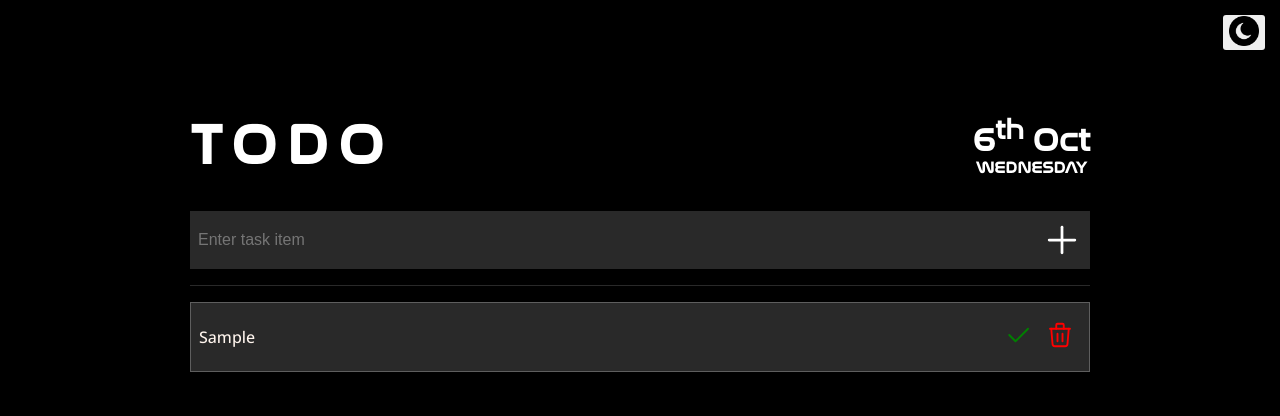
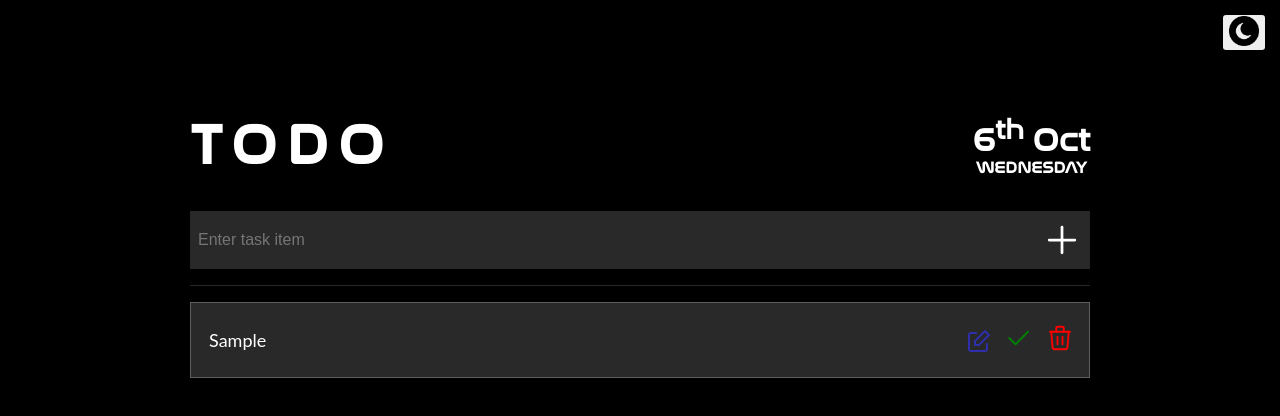
Before and after one commit to vaishnav-sh/todo-app, a plain HTML site: page index.html in a window 1280 px wide. Both pictures are taken after typing "Sample" into the empty fields and a click on the button 1062 px from the left and 241 px from the top of the page. Drawn offline with nearby package versions, Linux system fonts and the light colour scheme.

Commit message:
Edit Button

```diff
--- a/src/index.js
+++ b/src/index.js
@@ -26,18 +26,20 @@ myDay.innerHTML = dNames[currDay];
 // ADDING ITEMS TO DO
 
 const item = document.getElementById('enter-task');
-const todoList = document.getElementById('todo-list');
+const todoList = document.getElementById('todo-list'); //ul
 const addBtn = document.getElementById('add-btn');
+
 
 //event listeners
 addBtn.addEventListener('click', addItem);
 todoList.addEventListener('click', deleteCheck);
 
+
 function addItem(e) {
     e.preventDefault();
 
     // take input text
-    var newItem = document.getElementById('enter-task').value;
+     var newItem = document.getElementById('enter-task').value;
 
     // return if input value is empty or contains only spaces
     if(!newItem.trim()) return;
@@ -48,14 +50,36 @@ function addItem(e) {
 
     // create task item name
     var newTodo = document.createElement("li");
-    newTodo.innerText =  newItem;
     newTodo.classList.add('todo-item');
+
+
+    // creating input by govind
+    var input = document.createElement("INPUT");
+      input.setAttribute("type", "text");
+      input.classList.add('inputItem');
+      newTodo.appendChild(input);
+      input.setAttribute("value",newItem)
+
+
+
     todoDiv.appendChild(newTodo);
 
     // button container
     var btnContainer = document.createElement('div');
     btnContainer.classList.add('btn-container');
     todoDiv.appendChild(btnContainer)
+
+
+
+    // edit button by govind
+    const editBtn = document.createElement('Button');
+    editBtn.innerHTML = '<img src="./icons/edit.svg" alt="edit icon" class="edit">';
+    editBtn.classList.add('edit');
+    btnContainer.appendChild(editBtn);
+
+    editBtn.addEventListener('click',function() {
+        input.focus();
+    })
 
     // check and delete
     const checkBtn = document.createElement('Button');
@@ -67,6 +91,8 @@ function addItem(e) {
     deleteBtn.innerHTML = '<img src="./icons/delete.svg" alt="delete icon" class="trash">';
     deleteBtn.classList.add('delete');
     btnContainer.appendChild(deleteBtn);
+
+
 
     // append todo item to list
     todoList.appendChild(todoDiv);
@@ -83,4 +109,5 @@ function deleteCheck(e) {
     } else if (item.classList[0] === 'trash'){
         document.querySelector('.todo').remove();
     }
+
 }
--- a/src/style.css
+++ b/src/style.css
@@ -125,10 +125,21 @@ header {
 }
 
 .check,
-.delete {
+.delete,.edit {
     background: transparent;
     border: none;
 }
+
+.inputItem {
+    margin: 0;
+    font-size: 18px;
+    color: white;
+    padding: 10px;
+    background: transparent;
+    border: none;
+    font-family: Lato, sans-serif;
+
+  }
 
 @media (max-width: 600px) {
     header {
```
Also changed, not shown: index.html (+1 -0 lines), icons/edit.svg (added).
